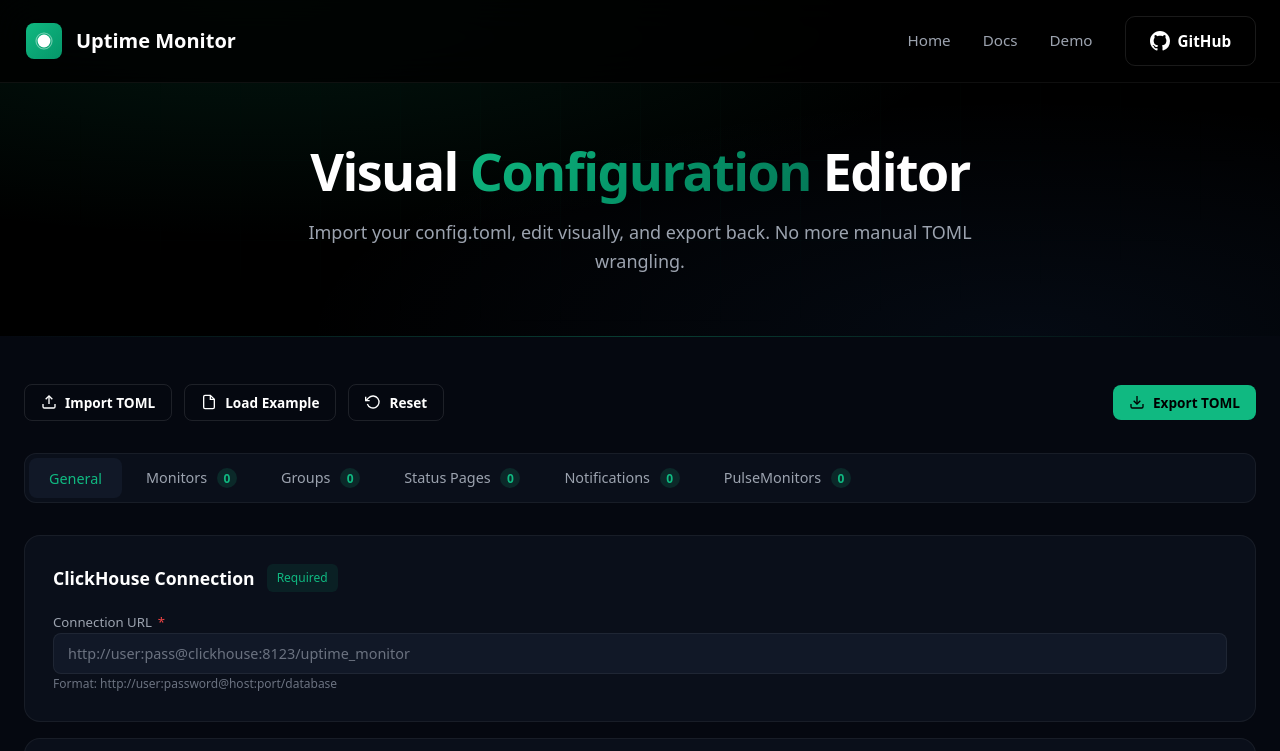
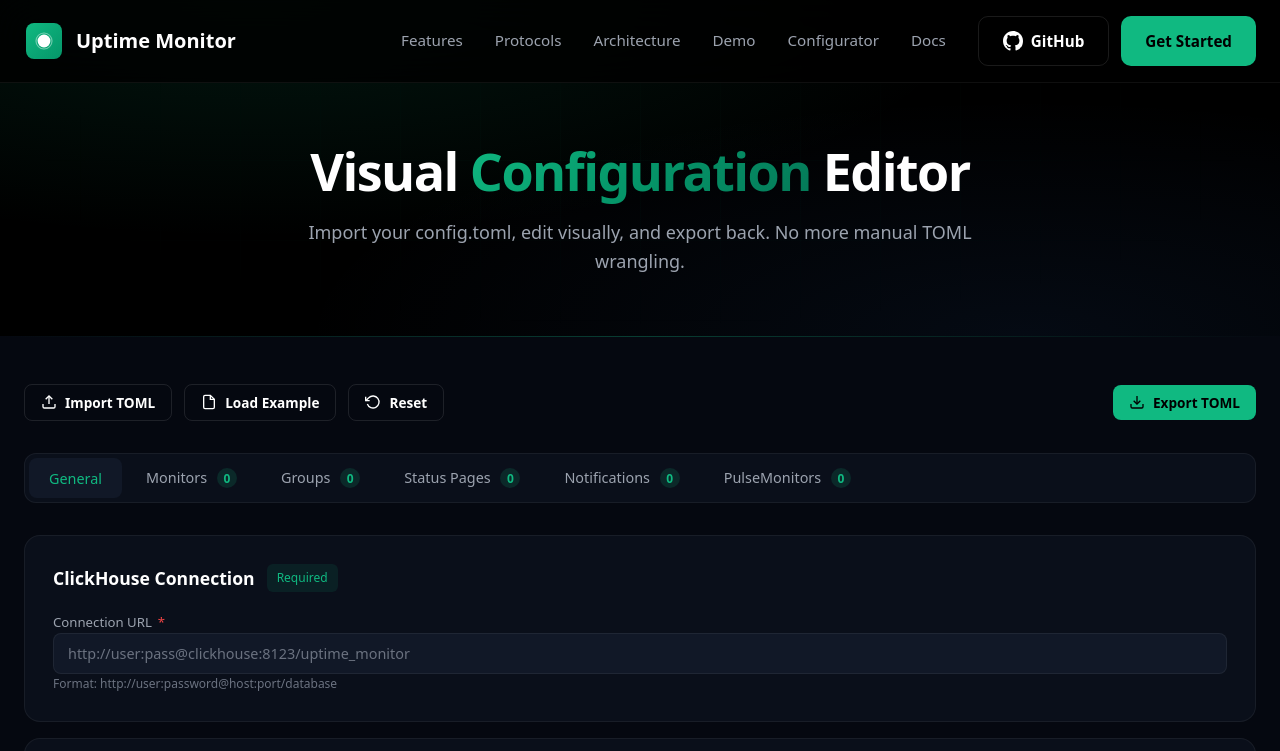
Before and after one commit to Rabbit-Company/UptimeMonitor-Website, a website with bundled scripts: page src/configurator.html in a window 1280 px wide. Shown: the top 751 px of the page. Built offline with nearby package versions, Linux system fonts and the light colour scheme; what cytoscape-dagre would draw is missing.

Commit message:
Improve header

```diff
--- a/src/configurator.html
+++ b/src/configurator.html
@@ -13,16 +13,23 @@
 		<header class="header" id="header">
 			<div class="container">
 				<div class="header-inner">
-					<a href="index.html" class="logo">
+					<a href="/" class="logo">
 						<img src="logo.svg" alt="Uptime Monitor" class="logo-img" />
 						<span>Uptime Monitor</span>
 					</a>
+
 					<nav class="nav">
 						<ul class="nav-links">
-							<li><a href="index.html">Home</a></li>
-							<li><a href="https://github.com/Rabbit-Company/UptimeMonitor-Server/tree/main/docs" target="_blank">Docs</a></li>
-							<li><a href="https://status.passky.org" target="_blank">Demo</a></li>
+							<li><a href="/#features">Features</a></li>
+							<li><a href="/#protocols">Protocols</a></li>
+							<li><a href="/#architecture">Architecture</a></li>
+							<li><a href="/#demo">Demo</a></li>
+							<li><a href="#">Configurator</a></li>
+							<li>
+								<a href="https://github.com/Rabbit-Company/UptimeMonitor-Server/tree/main/docs" target="_blank">Docs</a>
+							</li>
 						</ul>
+
 						<div class="nav-cta">
 							<a href="https://github.com/Rabbit-Company/UptimeMonitor-Server" target="_blank" class="btn btn-secondary">
 								<svg width="20" height="20" viewBox="0 0 24 24" fill="currentColor">
@@ -32,17 +39,28 @@
 								</svg>
 								GitHub
 							</a>
+							<a href="https://github.com/Rabbit-Company/UptimeMonitor-Server/releases" target="_blank" class="btn btn-primary"> Get Started </a>
 						</div>
+
 						<button class="mobile-menu-btn" id="mobileMenuBtn" aria-label="Menu">
-							<svg width="24" height="24" viewBox="0 0 24 24" fill="none" stroke="currentColor" stroke-width="2"><path d="M3 12h18M3 6h18M3 18h18" /></svg>
+							<svg width="24" height="24" viewBox="0 0 24 24" fill="none" stroke="currentColor" stroke-width="2">
+								<path d="M3 12h18M3 6h18M3 18h18" />
+							</svg>
 						</button>
 					</nav>
 				</div>
+
+				<!-- Mobile Menu -->
 				<div class="mobile-menu" id="mobileMenu">
 					<ul class="mobile-nav-links">
-						<li><a href="index.html">Home</a></li>
-						<li><a href="https://github.com/Rabbit-Company/UptimeMonitor-Server/tree/main/docs" target="_blank">Docs</a></li>
-						<li><a href="https://status.passky.org" target="_blank">Demo</a></li>
+						<li><a href="/#features">Features</a></li>
+						<li><a href="/#protocols">Protocols</a></li>
+						<li><a href="/#architecture">Architecture</a></li>
+						<li><a href="/#demo">Demo</a></li>
+						<li><a href="#">Configurator</a></li>
+						<li>
+							<a href="https://github.com/Rabbit-Company/UptimeMonitor-Server/tree/main/docs" target="_blank">Docs</a>
+						</li>
 					</ul>
 					<div class="mobile-nav-cta">
 						<a href="https://github.com/Rabbit-Company/UptimeMonitor-Server" target="_blank" class="btn btn-secondary">
@@ -53,6 +71,7 @@
 							</svg>
 							GitHub
 						</a>
+						<a href="https://github.com/Rabbit-Company/UptimeMonitor-Server/releases" target="_blank" class="btn btn-primary"> Get Started </a>
 					</div>
 				</div>
 			</div>
```
